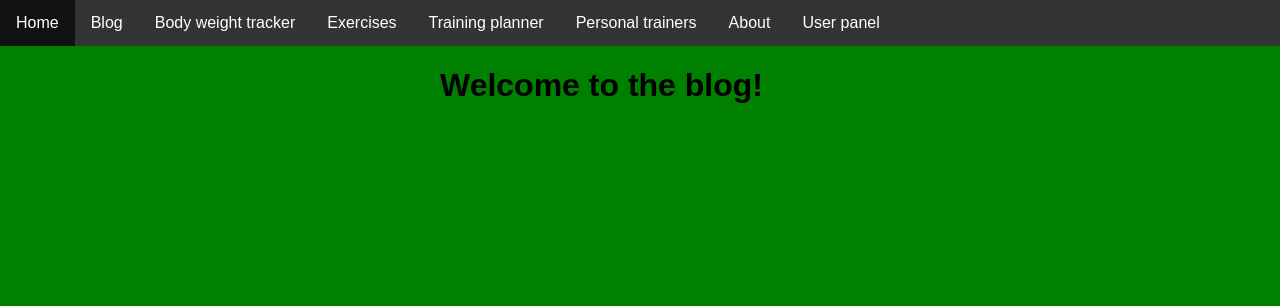
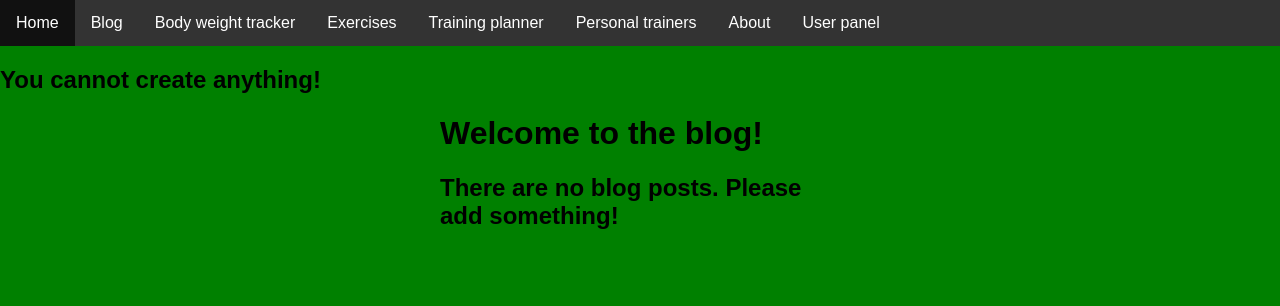
Before and after one commit to piotr-GG/fitness_tracker, a Flask app: template ft_app/templates/blog/index.html in a window 1280 px wide. Shown: the top 306 px of the page. Run offline with Flask 3, Linux system fonts and the light colour scheme; the template is opened without the code that fills it, so the values that code supplies are empty.

Commit message:
Started to implement blog posts

```diff
--- a/ft_app/__init__.py
+++ b/ft_app/__init__.py
@@ -1,8 +1,9 @@
+import datetime
 import os
 from flask import Flask, render_template, redirect
 from flask_sqlalchemy import SQLAlchemy
 
-from ft_app.models.models import User, BodyWeightRecord
+from ft_app.models.models import User, BodyWeightRecord, BlogPost
 
 
 def create_app(test_config=None):
@@ -57,11 +58,16 @@ def create_app(test_config=None):
 def populate_dbc():
     from ft_app.models.dbc.database import db_session
     if not User.query.all():
-        db_session.add(User(username="Adrian", password="123567", email="ceo@gmail.com"))
-        db_session.add(User(username="Ganesh", password="Ganesh", email="ganesh@gmail.com"))
+        db_session.add(User(username="adrian", password="1234567", email="ceo@gmail.com", is_moderator=True))
+        db_session.add(User(username="ganesh", password="ganesh", email="ganesh@gmail.com"))
 
         db_session.add(BodyWeightRecord(weight=90.5, date="2023-01-01"))
         db_session.add(BodyWeightRecord(weight=91.2, date="2023-01-02"))
         db_session.add(BodyWeightRecord(weight=92.5, date="2023-01-03"))
         db_session.add(BodyWeightRecord(weight=95.5,  date="2023-01-04"))
+
+        db_session.add(BlogPost(date=datetime.datetime.utcnow(),
+                                title="yyyy, eee, yyy",
+                                body="Poczekajcie, muszę pomyśleć!",
+                                user_id=1))
         db_session.commit()
--- a/ft_app/blog.py
+++ b/ft_app/blog.py
@@ -9,3 +9,8 @@ bp = Blueprint("blog", __name__, url_prefix="/blog")
 def index():
     posts = get_all_posts().fetchall()
     return render_template("blog/index.html", posts=posts)
+
+
+@bp.route('/create', methods=["POST", "GET"])
+def create():
+    return "Poczekajcie!"
--- a/ft_app/templates/blog/index.html
+++ b/ft_app/templates/blog/index.html
@@ -5,7 +5,30 @@
 {% endblock %}
 
 {% block body %}
+{% if g.user and g.user.is_moderator %}
+    <a class="action" href="{{ url_for('blog.create') }}">New post</a>
+{% else %}
+   <h2>You cannot create anything!</h2>
+{% endif %}
 <div class="content">
     <h1>Welcome to the blog!</h1>
+    {% if posts %}
+        {% for post in posts %}
+            <article class="post">
+                <header>
+                    <div>
+                        <h1>{{ post.title }}</h1>
+                        <div class="about">by {{ post.user_id }} on {{ post.date.strftime('%Y-%m-%d') }}</div>
+                    </div>
+                </header>
+                <p class="body">{{ post.body }}</p>
+            </article>
+            {% if not loop.last %}
+                <hr>
+            {% endif %}
+        {% endfor %}
+    {% else %}
+        <h2>There are no blog posts. Please add something!</h2>
+    {% endif %}
 </div>
 {% endblock %}
```
Also changed, not shown: ft_app/models/dbc/queries.py (+5 -2 lines), ft_app/models/models.py (+11 -3 lines), ft_app/templates/blog/create.html (added, +10 -0 lines).
